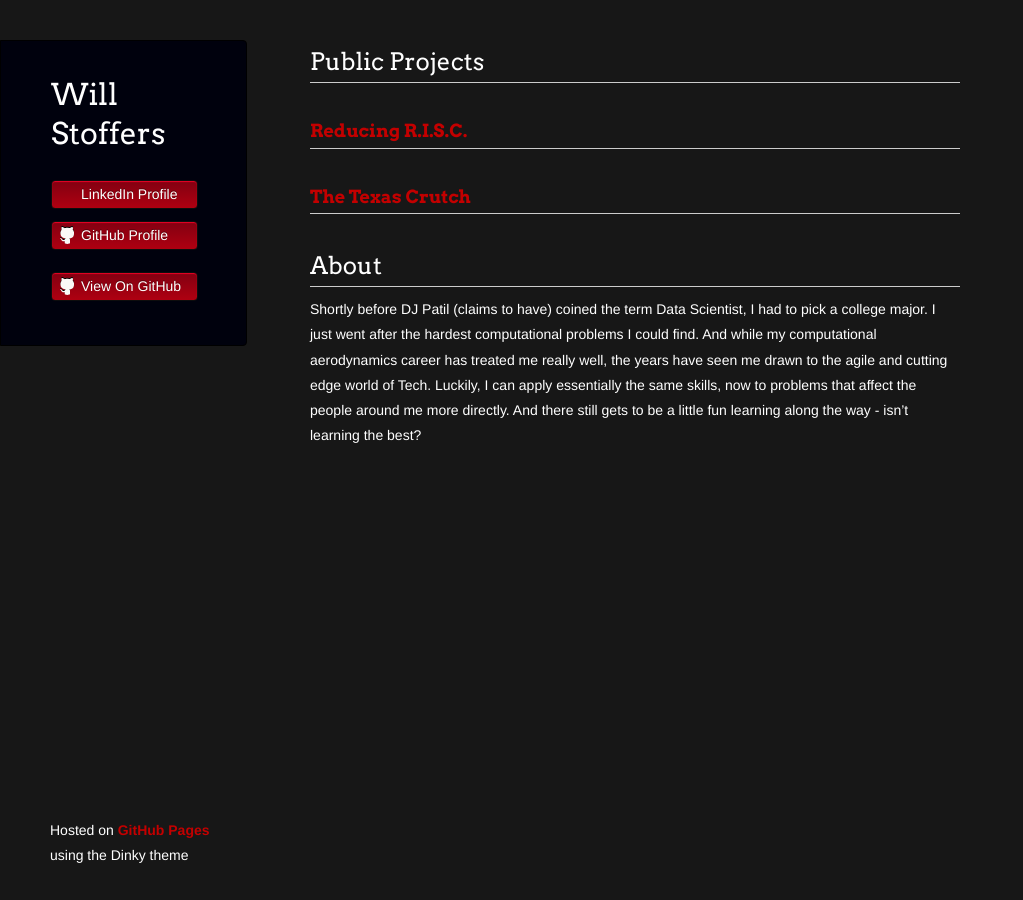
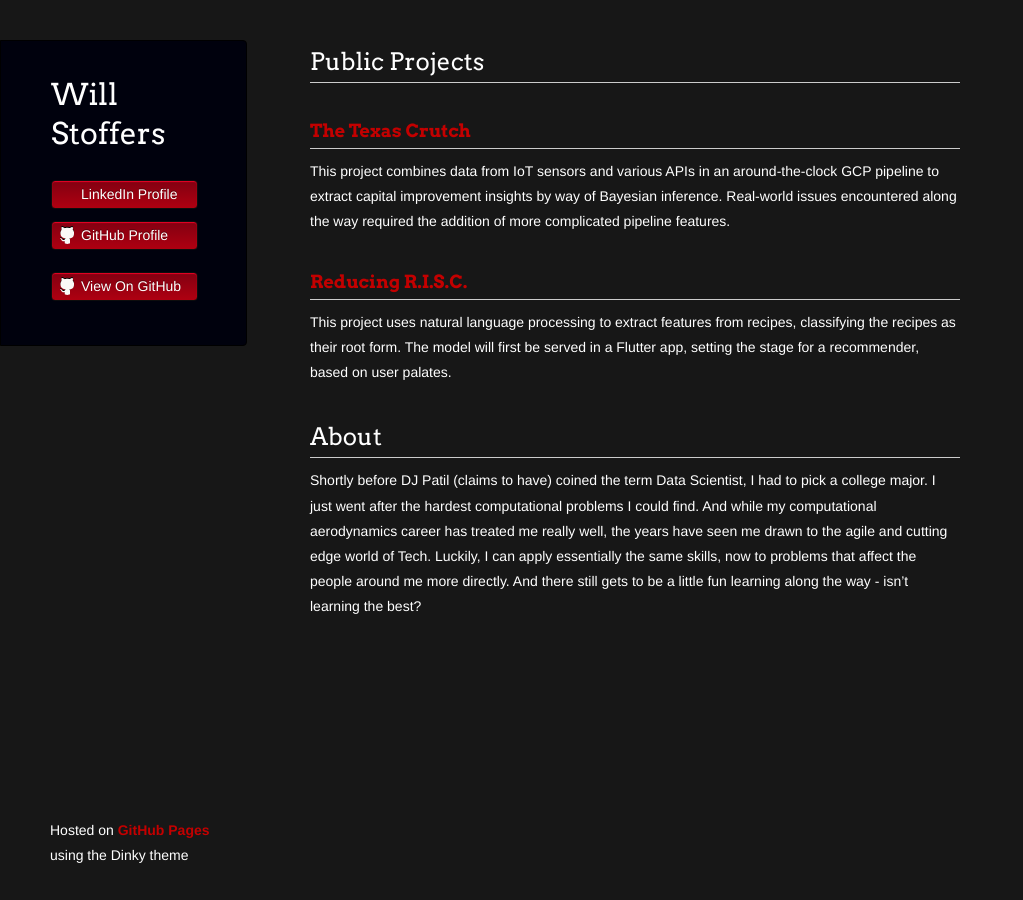
Before and after one commit to wstoffers/wstoffers.github.io, a Jekyll site: the page built from index.md, in a window 1280 px wide. Shown: the whole page, without its empty margins (0-1023 px from the left). Built offline with Jekyll 4.4.1, drawn with Linux system fonts in a browser that asks for light colours; our own code applies the rules of GitHub Pages for plain Markdown files; a script that is not in the unit is left out; the repository's description, which GitHub fills in, is left out.

Commit message:
Adding short descriptions of projects

```diff
--- a/index.md
+++ b/index.md
@@ -25,9 +25,11 @@ title: Will Stoffers
 </div>
 -->
 
+### [The Texas Crutch](https://wstoffers.github.io/owlbearBbq/)
+This project combines data from IoT sensors and various APIs in an around-the-clock GCP pipeline to extract capital improvement insights by way of Bayesian inference. Real-world issues encountered along the way required the addition of more complicated pipeline features.
+
 ### [Reducing R.I.S.C.](https://wstoffers.github.io/codex/)
-
-### [The Texas Crutch](https://wstoffers.github.io/owlbearBbq/)
+This project uses natural language processing to extract features from recipes, classifying the recipes as their root form. The model will first be served in a Flutter app, setting the stage for a recommender, based on user palates.
 
 ## About
 
```
